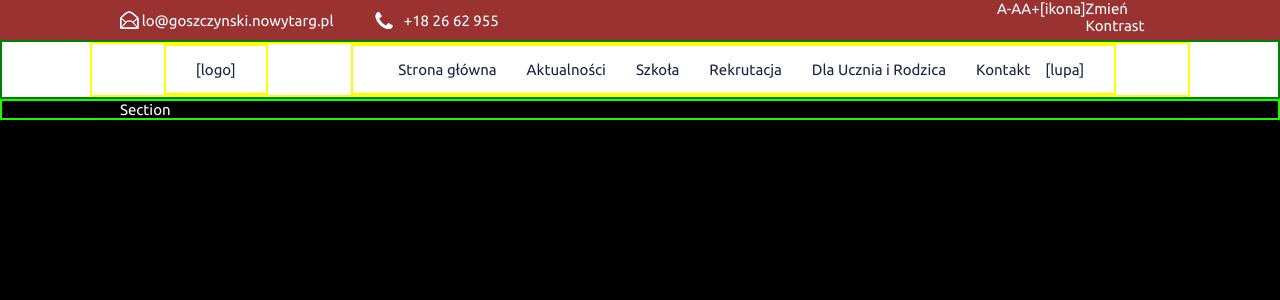
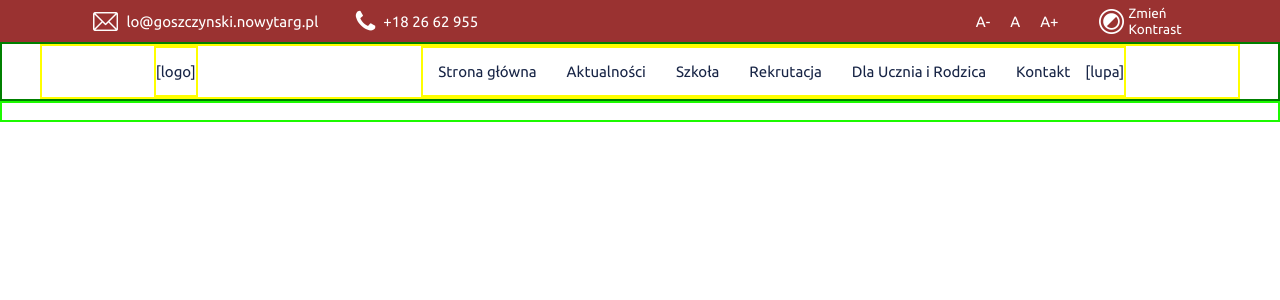
Before and after one commit to white67/goszcz-page-rebrand, a PHP site: page / in a window 1280 px wide. Shown: the top 300 px of the page. Run offline with PHP 8.4, Linux system fonts and the light colour scheme.

Commit message:
responsywny header ufff w końcu

```diff
--- a/index.html
+++ b/index.html
@@ -18,43 +18,43 @@
 
     <header>
         <div class="topHeader center">
+            <div>
                 <div class="topContact">
-                <a href=""><div class="topContactEmail">
+                    <a href=""><div class="topConEmail">
                         <img src="./files/icons/icon-email.png" alt="">
-                    lo@goszczynski.nowytarg.pl
+                        <span>lo@goszczynski.nowytarg.pl</span>
                     </div></a>
 
-                <div class="topContactPhone">
+                    <a href=""><div class="topConPhone">
                         <img src="./files/icons/icon-phone.png" alt="">
-                    +18 26 62 955
-                </div>
-            </div>
-
-            <div class="topSettings">
-                <div>
-                    <div>
-                        A-
-                    </div>
-
-                    <div>
-                        A
-                    </div>
-
-                    <div>
-                        A+
+                        <span>+18 26 62 955</span>
+                    </div></a>
                 </div>
             </div>
 
             <div>
+                <div class="topSettings">
+                    <div class="topSetContrastLetters">
                         <div>
-                        [ikona]
+                            <span>A-</span>
                         </div>
 
                         <div>
-                        Zmień Kontrast
+                            <span>A</span>
+                        </div>
+
+                        <div>
+                            <span>A+</span>
+                        </div>
+                    </div>
+
+                    <div class="topSetContrastBtn">
+                        <img src="./files/icons/icon-contrast.png" alt="">
+                        <span>Zmień<br>Kontrast</span>
                     </div>
                 </div>
             </div>
+
         </div>
     </header>
 
--- a/styles.css
+++ b/styles.css
@@ -17,50 +17,95 @@ body {
   font-family: "Ubuntu", sans-serif;
   font-weight: 400;
   font-size: 15px;
-  background-color: black;
+  background-color: white;
   color: white;
   margin: 0px;
 }
 
 header, nav {
   background-color: var(--red);
-
 }
 
 .topHeader {
   display: flex;
-  justify-content:space-between;
-  height: 5vh;
+  flex-wrap: wrap;
+  justify-content: space-between;
+  align-items: center;
+  padding-left: 3%;
+  padding-right: 3%;
+  background-color: var(--red);
+}
+
+.topHeader a {
+  text-decoration: none;
+  color: white;
+}
+
+.topContact {
+  display: flex;
+  flex-wrap: wrap;
+  width: 100%;
+}
+
+.topConEmail, .topConPhone {
+  display: flex;
+  align-items: center;
+  align-content: center;
+  margin: 5px 15px 5px 15px;
+}
+
+.topConEmail img, .topConPhone img {
+  max-width: 25px;
+}
+
+.topConEmail span {
+  margin-left: 8px;
+  margin-right: 5px;
+}
+
+.topConPhone span {
+  margin-left: 5px;
+  margin-right: 5px;
 }
 
 
-.topContact {
+
+
+.topSettings {
+  display: flex;
+  flex-wrap: wrap;
+  width: 100%;
+}
+
+.topSetContrastLetters, .topSetContrastBtn {
   display: flex;
   align-items: center;
   align-content: center;
-  justify-content: flex-start;
-  width: 100%;
-  flex-wrap: wrap;
-  gap: 5%;
+  margin: 5px 15px 5px 15px;
 }
 
-.topContact a{
-  color: white;
-  text-decoration: none;
+.topSetContrastBtn img {
+  max-width: 25px;
 }
 
-.topContactEmail, .topContactPhone {
-  display: flex;
-  align-items: center;
-  align-content: center;
-  flex-direction: row;
-  gap: 5%;
-  width: 25%;
+.topSetContrastLetters span {
+  margin-left: 10px;
+  margin-right: 10px;
 }
 
-.topSettings, .topSettings div {
-  display: flex;
+.topSetContrastBtn span {
+  margin-left: 5px;
+  margin-right: 5px;
+  font-size: 90%;
 }
+
+
+
+
+
+
+
+
 
 
 .mainNav {
@@ -105,16 +150,9 @@ body .width100 {
 }
 
 body .center {
-  max-width: 1100px;
+  max-width: 1200px;
   margin: 0px auto;
   box-sizing: border-box;
-  padding: 0px 30px;
-}
-
-.headerTop {
-  height: 100px;
-  border: 1px solid green;
-  background-color: var(--red);
 }
 
 .headerBottom {
```
Also changed, not shown: files/icons/icon-contrast.png (added), files/icons/icon-email.png, files/icons/icon-librus.png (added), files/icons/icon-lupa.png (added), files/icons/icon-phone.png, files/icons/icon-replacements.png (added), files/icons/icon-timetable.png (added), files/icons/location.png (deleted), files/icons/phone-icon.png (deleted). Lines whose indentation alone changed are shown as unchanged.
